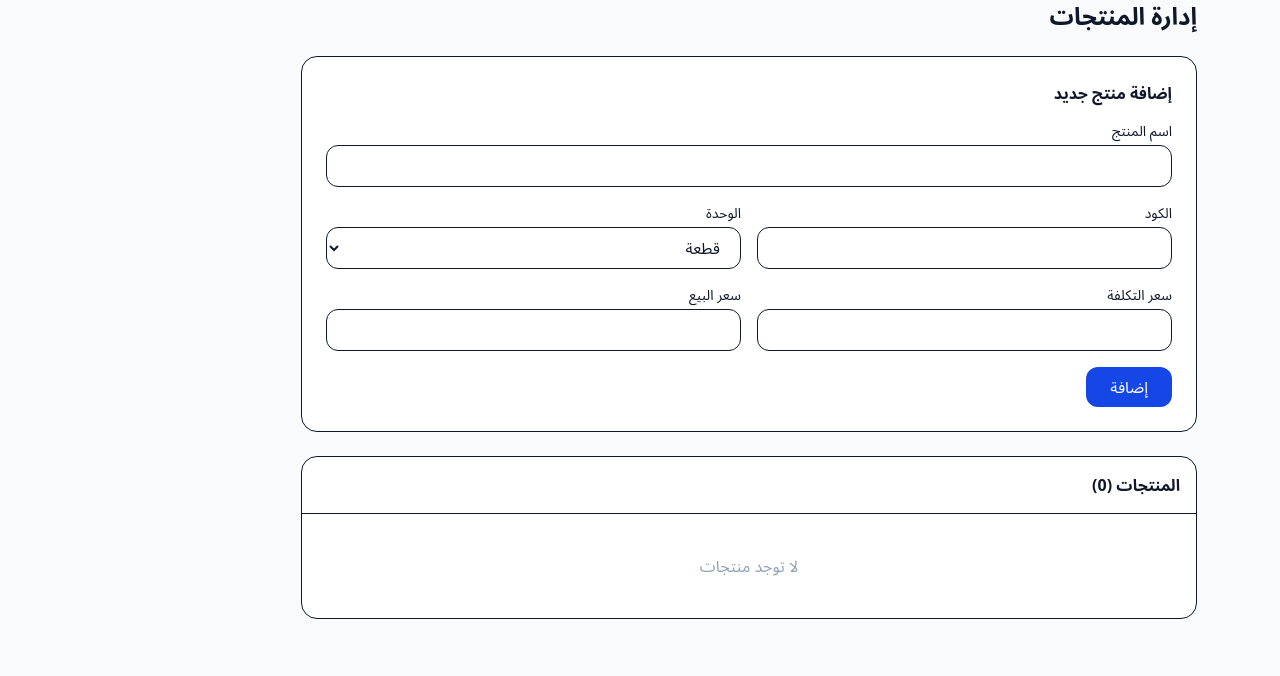
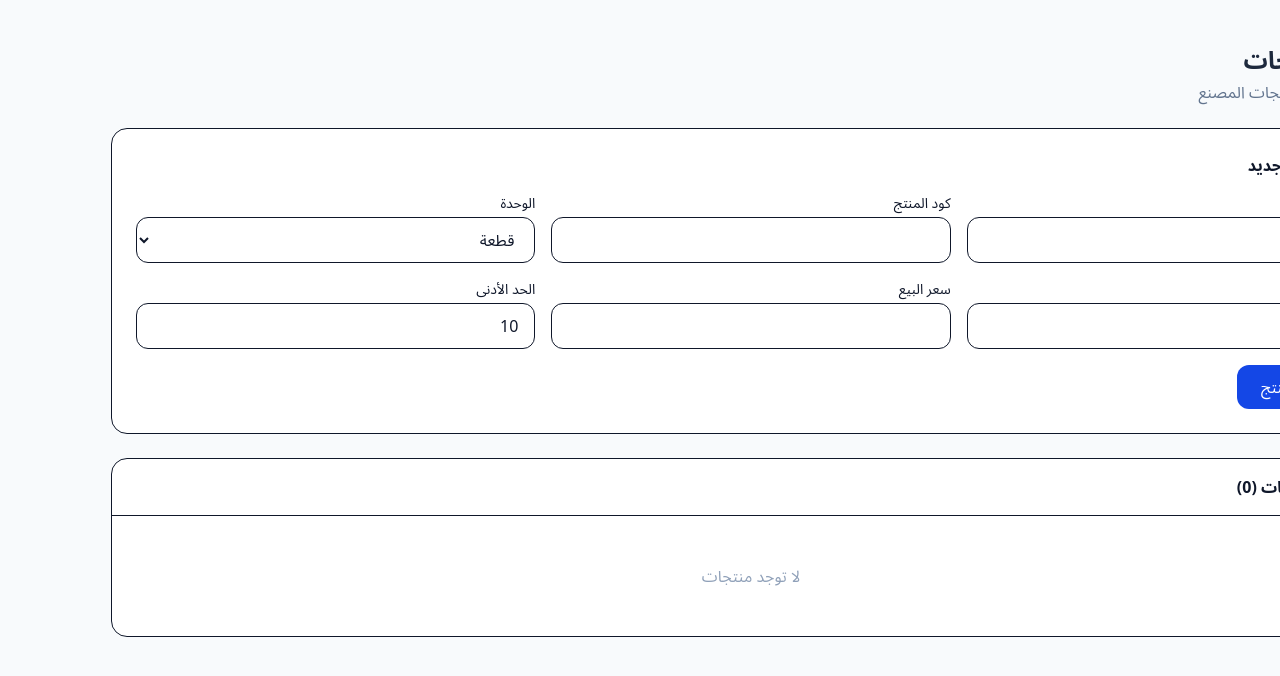
Before and after one commit to YNB1996/PVC-ACCOUNTING, a Next.js app: page / in a window 1280 px wide. Shown: the top 676 px of the page. Built offline with nearby package versions, Linux system fonts and the light colour scheme.

Commit message:
Update page.tsx

```diff
--- a/src/app/page.tsx
+++ b/src/app/page.tsx
@@ -1,14 +1,28 @@
 "use client";
 
 import { useEffect, useState } from "react";
+import BackButton from "@/components/BackButton";
+
+interface Product {
+  id: string;
+  name: string;
+  sku: string;
+  unit: string;
+  costPrice: number;
+  sellingPrice: number;
+  currentStock: number;
+  minStock: number;
+}
 
 export default function ProductsPage() {
-  const [products, setProducts] = useState<any[]>([]);
+  const [products, setProducts] = useState<Product[]>([]);
   const [name, setName] = useState("");
   const [sku, setSku] = useState("");
   const [unit, setUnit] = useState("قطعة");
   const [costPrice, setCostPrice] = useState("");
   const [sellingPrice, setSellingPrice] = useState("");
+  const [minStock, setMinStock] = useState("10");
+  const [editingId, setEditingId] = useState<string | null>(null);
   const [lang, setLang] = useState<"ar" | "fa">("ar");
 
   useEffect(() => {
@@ -18,78 +32,97 @@ export default function ProductsPage() {
     if (l) setLang(l);
   }, []);
 
-  const t = (ar: string, fa: string) => lang === "ar" ? ar : fa;
+  const t = (ar: string, fa: string) => (lang === "ar" ? ar : fa);
+
+  const saveProducts = (newProducts: Product[]) => {
+    setProducts(newProducts);
+    localStorage.setItem("products", JSON.stringify(newProducts));
+  };
+
+  const resetForm = () => {
+    setName(""); setSku(""); setUnit("قطعة"); setCostPrice(""); setSellingPrice(""); setMinStock("10"); setEditingId(null);
+  };
 
   const handleSubmit = (e: React.FormEvent) => {
     e.preventDefault();
     if (!name) return;
-    const newP = { id: Date.now().toString(), name, sku, unit, costPrice: Number(costPrice)||0, sellingPrice: Number(sellingPrice)||0, currentStock: 0 };
-    const updated = [newP, ...products];
-    setProducts(updated);
-    localStorage.setItem("products", JSON.stringify(updated));
-    setName(""); setSku(""); setCostPrice(""); setSellingPrice("");
+    if (editingId) {
+      saveProducts(products.map(p => p.id === editingId ? { ...p, name, sku, unit, costPrice: Number(costPrice)||0, sellingPrice: Number(sellingPrice)||0, minStock: Number(minStock)||0 } : p));
+    } else {
+      saveProducts([{ id: Date.now().toString(), name, sku, unit, costPrice: Number(costPrice)||0, sellingPrice: Number(sellingPrice)||0, currentStock: 0, minStock: Number(minStock)||0 }, ...products]);
+    }
+    resetForm();
   };
 
   return (
-    <div className="max-w-4xl mx-auto space-y-6">
-      <h2 className="text-2xl font-bold">{t("إدارة المنتجات", "مدیریت محصولات")}</h2>
+    <div className="space-y-6">
+      <BackButton />
+      <div>
+        <h2 className="text-2xl font-bold text-slate-800">{t("إدارة المنتجات", "مدیریت محصولات")}</h2>
+        <p className="text-slate-500 mt-1">{t("إضافة وتعديل منتجات المصنع", "افزودن و ویرایش محصولات کارخانه")}</p>
+      </div>
 
-      <div className="bg-white p-6 rounded-2xl border">
-        <h3 className="font-semibold mb-4">{t("إضافة منتج جديد", "افزودن محصول جدید")}</h3>
-        <form onSubmit={handleSubmit} className="space-y-4">
+      <div className="bg-white rounded-2xl border p-6">
+        <h3 className="font-semibold mb-4">{editingId ? t("تعديل منتج", "ویرایش محصول") : t("إضافة منتج جديد", "افزودن محصول جدید")}</h3>
+        <form onSubmit={handleSubmit} className="grid grid-cols-1 md:grid-cols-3 gap-4">
           <div>
-            <label className="block text-sm mb-1">{t("اسم المنتج", "نام محصول")}</label>
-            <input value={name} onChange={e => setName(e.target.value)} className="w-full border rounded-xl px-4 py-2" required />
-          </div>
-          <div className="grid grid-cols-2 gap-4">
-            <div>
-              <label className="block text-sm mb-1">{t("الكود", "کد")}</label>
-              <input value={sku} onChange={e => setSku(e.target.value)} className="w-full border rounded-xl px-4 py-2" />
+            <label className="block text-sm font-medium mb-1">{t("اسم المنتج", "نام محصول")}</label>
+            <input value={name} onChange={e => setName(e.target.value)} className="w-full px-4 py-2.5 rounded-xl border" required />
           </div>
           <div>
-              <label className="block text-sm mb-1">{t("الوحدة", "واحد")}</label>
-              <select value={unit} onChange={e => setUnit(e.target.value)} className="w-full border rounded-xl px-4 py-2">
+            <label className="block text-sm font-medium mb-1">{t("كود المنتج", "کد محصول")}</label>
+            <input value={sku} onChange={e => setSku(e.target.value)} className="w-full px-4 py-2.5 rounded-xl border" />
+          </div>
+          <div>
+            <label className="block text-sm font-medium mb-1">{t("الوحدة", "واحد")}</label>
+            <select value={unit} onChange={e => setUnit(e.target.value)} className="w-full px-4 py-2.5 rounded-xl border">
               <option value="قطعة">{t("قطعة", "عدد")}</option>
               <option value="كرتون">{t("كرتون", "کارتن")}</option>
               <option value="كيلو">{t("كيلو", "کیلو")}</option>
+              <option value="متر">{t("متر", "متر")}</option>
             </select>
           </div>
-          </div>
-          <div className="grid grid-cols-2 gap-4">
           <div>
-              <label className="block text-sm mb-1">{t("سعر التكلفة", "قیمت تمام‌شده")}</label>
-              <input type="number" value={costPrice} onChange={e => setCostPrice(e.target.value)} className="w-full border rounded-xl px-4 py-2" />
+            <label className="block text-sm font-medium mb-1">{t("سعر التكلفة", "قیمت تمام‌شده")}</label>
+            <input type="number" value={costPrice} onChange={e => setCostPrice(e.target.value)} className="w-full px-4 py-2.5 rounded-xl border" />
           </div>
           <div>
-              <label className="block text-sm mb-1">{t("سعر البيع", "قیمت فروش")}</label>
-              <input type="number" value={sellingPrice} onChange={e => setSellingPrice(e.target.value)} className="w-full border rounded-xl px-4 py-2" />
+            <label className="block text-sm font-medium mb-1">{t("سعر البيع", "قیمت فروش")}</label>
+            <input type="number" value={sellingPrice} onChange={e => setSellingPrice(e.target.value)} className="w-full px-4 py-2.5 rounded-xl border" />
           </div>
+          <div>
+            <label className="block text-sm font-medium mb-1">{t("الحد الأدنى", "حداقل موجودی")}</label>
+            <input type="number" value={minStock} onChange={e => setMinStock(e.target.value)} className="w-full px-4 py-2.5 rounded-xl border" />
           </div>
-          <button type="submit" className="bg-blue-700 text-white px-6 py-2 rounded-xl">
-            {t("إضافة", "افزودن")}
+          <div className="md:col-span-3">
+            <button type="submit" className="bg-blue-700 text-white px-6 py-2.5 rounded-xl">
+              {editingId ? t("حفظ", "ذخیره") : t("إضافة المنتج", "افزودن محصول")}
             </button>
+          </div>
         </form>
       </div>
 
       <div className="bg-white rounded-2xl border overflow-hidden">
-        <div className="p-4 border-b font-semibold">{t("المنتجات", "محصولات")} ({products.length})</div>
+        <div className="px-6 py-4 border-b"><h3 className="font-semibold">{t("قائمة المنتجات", "لیست محصولات")} ({products.length})</h3></div>
         {products.length === 0 ? (
-          <div className="p-10 text-center text-slate-400">{t("لا توجد منتجات", "محصولی نیست")}</div>
+          <div className="text-center py-12 text-slate-400">{t("لا توجد منتجات", "محصولی وجود ندارد")}</div>
         ) : (
           <table className="w-full text-sm">
-            <thead className="bg-slate-50">
-              <tr>
-                <th className="p-3 text-right">{t("الاسم", "نام")}</th>
-                <th className="p-3 text-right">{t("الوحدة", "واحد")}</th>
-                <th className="p-3 text-right">{t("سعر البيع", "قیمت")}</th>
-              </tr>
-            </thead>
-            <tbody>
+            <thead className="bg-slate-50"><tr>
+              <th className="px-4 py-3 text-right">{t("الاسم", "نام")}</th>
+              <th className="px-4 py-3 text-right">{t("الكود", "کد")}</th>
+              <th className="px-4 py-3 text-right">{t("الوحدة", "واحد")}</th>
+              <th className="px-4 py-3 text-right">{t("سعر البيع", "قیمت فروش")}</th>
+              <th className="px-4 py-3 text-right">{t("المخزون", "موجودی")}</th>
+            </tr></thead>
+            <tbody className="divide-y">
               {products.map(p => (
-                <tr key={p.id} className="border-t">
-                  <td className="p-3">{p.name}</td>
-                  <td className="p-3">{p.unit}</td>
-                  <td className="p-3">{p.sellingPrice}</td>
+                <tr key={p.id} className="hover:bg-slate-50">
+                  <td className="px-4 py-3 font-medium">{p.name}</td>
+                  <td className="px-4 py-3">{p.sku || "-"}</td>
+                  <td className="px-4 py-3">{p.unit}</td>
+                  <td className="px-4 py-3">{p.sellingPrice}</td>
+                  <td className="px-4 py-3">{p.currentStock}</td>
                 </tr>
               ))}
             </tbody>
```
Lines whose indentation alone changed are shown as unchanged.
